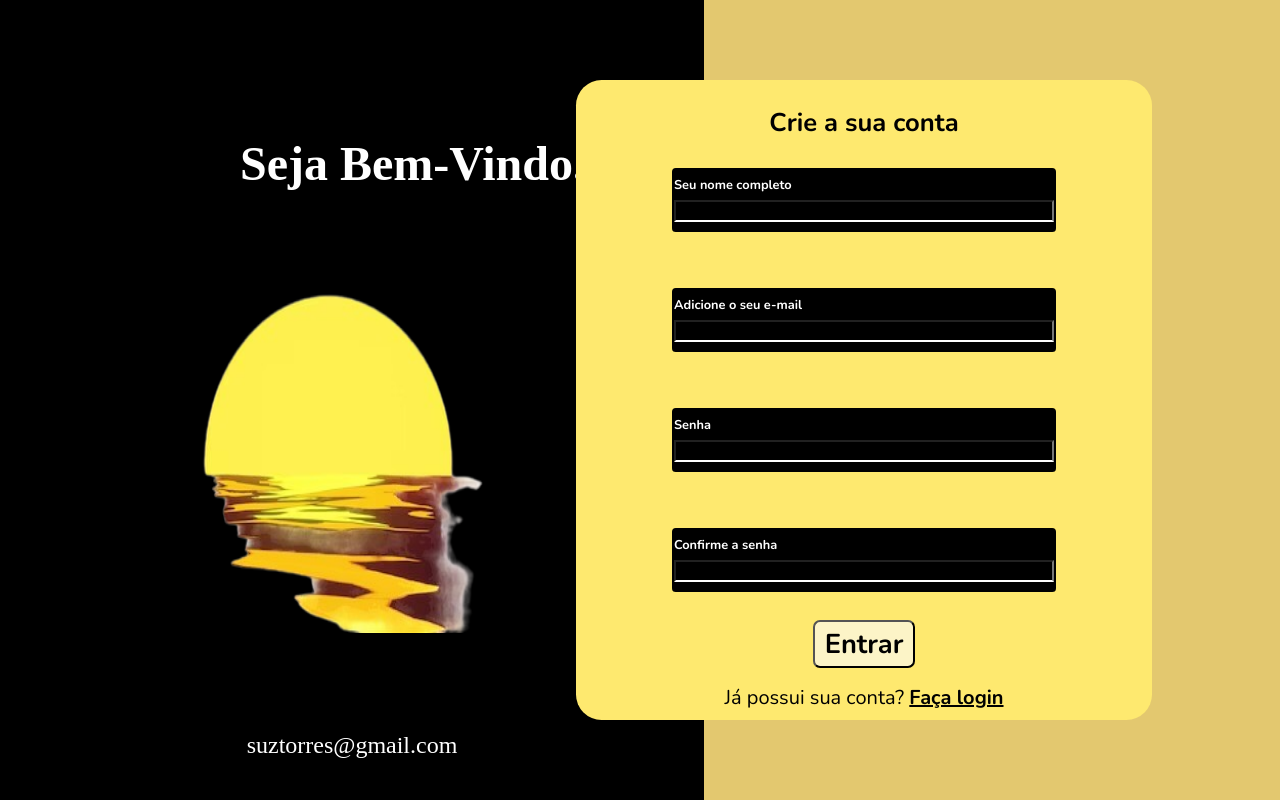
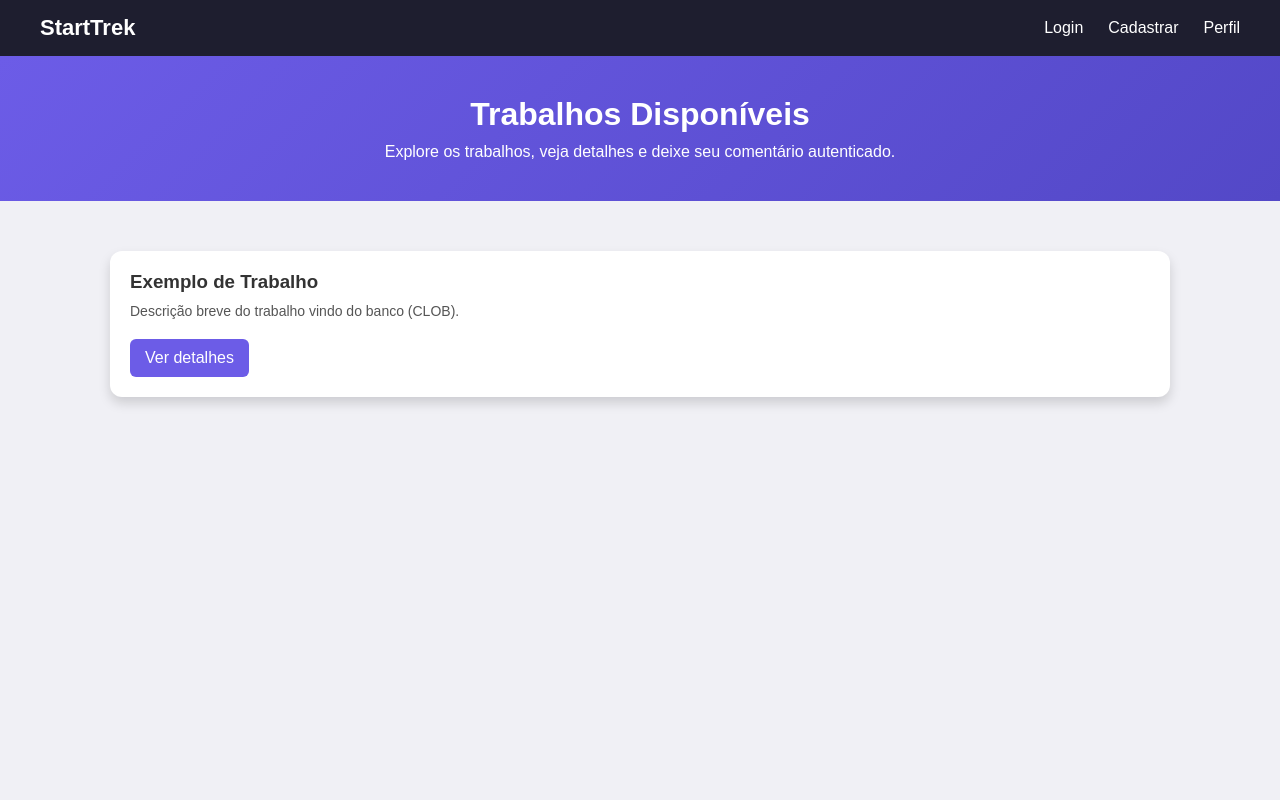
Before and after one commit to JhowQT/Tela-de-Login, a plain HTML site: page index.html in a window 1280 px wide. Drawn offline with nearby package versions, Linux system fonts and the light colour scheme; a web font is replaced by a local one.

Commit message:
telas para o teste do java

```diff
--- /dev/null
+++ b/css/categoria.css
@@ -0,0 +1,106 @@
+/* RESET */
+* {
+    margin: 0;
+    padding: 0;
+    box-sizing: border-box;
+    font-family: Arial, Helvetica, sans-serif;
+}
+
+/* BODY */
+body {
+    background: #f0f0f5;
+}
+
+/* NAVBAR */
+.navbar {
+    width: 100%;
+    padding: 15px 40px;
+    background: #1e1e2f;
+    display: flex;
+    justify-content: space-between;
+    align-items: center;
+}
+
+.logo {
+    color: white;
+    font-size: 22px;
+    font-weight: bold;
+}
+
+.nav-links {
+    list-style: none;
+    display: flex;
+    gap: 25px;
+}
+
+.nav-links li a {
+    color: white;
+    text-decoration: none;
+    font-size: 16px;
+}
+
+.nav-links li a:hover {
+    text-decoration: underline;
+}
+
+/* HEADER */
+.header {
+    text-align: center;
+    padding: 40px 20px;
+    background: linear-gradient(135deg, #6c5ce7, #5348c7);
+    color: white;
+    margin-bottom: 30px;
+}
+
+.header h1 {
+    font-size: 32px;
+    margin-bottom: 10px;
+}
+
+/* CARDS DAS CATEGORIAS */
+.cards-container {
+    width: 100%;
+    max-width: 1100px;
+    margin: auto;
+    display: grid;
+    grid-template-columns: repeat(auto-fit, minmax(260px, 1fr));
+    gap: 20px;
+    padding: 20px;
+}
+
+.card {
+    background: white;
+    padding: 20px;
+    border-radius: 12px;
+    box-shadow: 0 6px 12px rgba(0,0,0,0.15);
+    transition: 0.2s;
+}
+
+.card:hover {
+    transform: translateY(-5px);
+}
+
+.card h3 {
+    margin-bottom: 10px;
+    color: #333;
+}
+
+.card p {
+    font-size: 14px;
+    margin-bottom: 20px;
+    color: #555;
+}
+
+.btn-card {
+    display: inline-block;
+    padding: 10px 15px;
+    background: #6c5ce7;
+    color: white;
+    border-radius: 6px;
+    text-decoration: none;
+    transition: 0.2s;
+}
+
+.btn-card:hover {
+    background: #4c37b3;
+}
--- /dev/null
+++ b/css/index.css
@@ -0,0 +1,106 @@
+/* RESET */
+* {
+    margin: 0;
+    padding: 0;
+    box-sizing: border-box;
+    font-family: Arial, Helvetica, sans-serif;
+}
+
+/* BODY */
+body {
+    background: #f0f0f5;
+}
+
+/* NAVBAR */
+.navbar {
+    width: 100%;
+    padding: 15px 40px;
+    background: #1e1e2f;
+    display: flex;
+    justify-content: space-between;
+    align-items: center;
+}
+
+.logo {
+    color: white;
+    font-size: 22px;
+    font-weight: bold;
+}
+
+.nav-links {
+    list-style: none;
+    display: flex;
+    gap: 25px;
+}
+
+.nav-links li a {
+    color: white;
+    text-decoration: none;
+    font-size: 16px;
+}
+
+.nav-links li a:hover {
+    text-decoration: underline;
+}
+
+/* HEADER */
+.header {
+    text-align: center;
+    padding: 40px 20px;
+    background: linear-gradient(135deg, #6c5ce7, #5348c7);
+    color: white;
+    margin-bottom: 30px;
+}
+
+.header h1 {
+    font-size: 32px;
+    margin-bottom: 10px;
+}
+
+/* CARDS */
+.cards-container {
+    width: 100%;
+    max-width: 1100px;
+    margin: auto;
+    display: grid;
+    grid-template-columns: repeat(auto-fit, minmax(260px, 1fr));
+    gap: 20px;
+    padding: 20px;
+}
+
+.card {
+    background: white;
+    padding: 20px;
+    border-radius: 12px;
+    box-shadow: 0 6px 12px rgba(0,0,0,0.15);
+    transition: 0.2s;
+}
+
+.card:hover {
+    transform: translateY(-5px);
+}
+
+.card h3 {
+    margin-bottom: 10px;
+    color: #333;
+}
+
+.card p {
+    font-size: 14px;
+    margin-bottom: 20px;
+    color: #555;
+}
+
+.btn-card {
+    display: inline-block;
+    padding: 10px 15px;
+    background: #6c5ce7;
+    color: white;
+    border-radius: 6px;
+    text-decoration: none;
+    transition: 0.2s;
+}
+
+.btn-card:hover {
+    background: #4c37b3;
+}
--- a/css/style.css
+++ b/css/style.css
@@ -1,119 +1,91 @@
-*{
-    margin:0;
-    padding:0;
-    box-sizing:border-box;
-}
-body{
-    display:flex;
-    flex-direction: row;
-}
-#inDiv1{
-    background-color: black;
-    display: flex;
-    flex-direction: column;
-    width:55vw;
-}
-#imgSol{
-    text-align: center;
-    margin:auto;
-    width: 50vw;
-    height: 50vh;
-}
-#textDiv1{
-    color:white;
-    margin: auto;
-    font-size: 3vh;
-    font-family:"Orelega One Regular";
-}
-h1{
-    color:white;
-    margin-top: 17vh;
-    font-size: 6vh;
-    margin-left: 30vh;
-    font-family:"Orelega One Regular";
+* {
+    margin: 0;
+    padding: 0;
+    box-sizing: border-box;
+    font-family: Arial, Helvetica, sans-serif;
 }
 
-
-#inDiv2{
+body {
     display: flex;
-    flex-direction: column;
+    justify-content: center;
     align-items: center;
-    justify-content: center;
-    background-color: #E3C86F;
-    width:45vw;
-    height:100vh;
+    min-height: 100vh;
+    background: linear-gradient(135deg, #1e1e2f, #3a3a5a);
 }
 
-#inDiv3{
-    display:flex;
-    flex-direction: column;
-    align-items: center;
-    background-color:#FEE96F;
-    border-radius: 2vw;
-    width:45vw;
-    height:80vh;
-    margin-right:20vw;
+.container {
+    width: 100%;
+    max-width: 400px;
+    padding: 20px;
 }
-h2{
-    display:flex;
-    flex-direction: column;
-    justify-content:end;
-    align-items:center;
-    font-family: "Nunito";
-    font-size:2vw;
-    color:black;
-    margin-top:1.5vh;
-    width:25vw;
-    height:6vh;
+
+.box {
+    background: white;
+    padding: 30px;
+    border-radius: 12px;
+    box-shadow: 0 8px 16px rgba(0,0,0,0.3);
 }
-#inDiv4{
-    display:flex;
-    flex-direction:column;
-    justify-content:space-around;
-    width:30vw;
-    height:60vh;
+
+.box h1 {
+    text-align: center;
+    margin-bottom: 20px;
+    color: #333;
 }
-.inLabel{
-    display:flex;
-    flex-direction:column;
-    border:solid 2px black;
-    border-radius:0.3vw;
-    background-color:black;
-    color:white;
-    height:8vh;
+
+.input-group {
+    margin-bottom: 15px;
 }
-label{
-    display:flex;
-    align-items: center;
-    font-family:"Nunito";
-    font-weight:bold;
-    font-size:1vw;
-    height:4vh;
+
+.input-group label {
+    display: block;
+    font-size: 14px;
+    margin-bottom: 5px;
+    color: #555;
 }
-input{
-    border-bottom: solid 2px rgb(253, 253, 253);
-    height:3vh;
-    margin-bottom:1vh;
-    background-color:black;
-    color:white;
+
+.input-group input,
+.input-group select {
+    width: 100%;
+    padding: 10px;
+    border: 1px solid #bbb;
+    border-radius: 6px;
+    font-size: 14px;
 }
-button{
-    background-color: #FCF4C7;
-    font-size: 3.4vb;
-    border-radius: 0.55vw;
-    width: 8vw;
-    height: 6vh;
-    font-weight: bolder;
-    color:black;
-    font-family: "Nunito";
+
+.input-group input:focus,
+.input-group select:focus {
+    border-color: #6c5ce7;
+    outline: none;
 }
-p{
-    padding-top: 2vh;
-    font-size: 2.5vh;
-    font-family: "Nunito";
+
+.btn {
+    width: 100%;
+    padding: 12px;
+    background: #6c5ce7;
+    color: white;
+    border: none;
+    border-radius: 6px;
+    cursor: pointer;
+    font-size: 16px;
+    transition: 0.2s;
 }
-a{
-    font-weight: bolder;
-    color:black;
-    font-size: 2.5vh;
+
+.btn:hover {
+    background: #5348c7;
 }
+
+.link {
+    text-align: center;
+    margin-top: 15px;
+    font-size: 14px;
+}
+
+.link a {
+    color: #6c5ce7;
+    font-weight: bold;
+    text-decoration: none;
+}
+
+.link a:hover {
+    text-decoration: underline;
+}
--- a/index.html
+++ b/index.html
@@ -3,46 +3,39 @@
 <head>
     <meta charset="UTF-8">
     <meta name="viewport" content="width=device-width, initial-scale=1.0">
-    <link rel="preconnect" href="https://fonts.googleapis.com">
-    <link rel="preconnect" href="https://fonts.gstatic.com" crossorigin>
-    <link href="https://fonts.googleapis.com/css2?family=Averia+Sans+Libre:ital,wght@0,300;0,400;0,700;1,300;1,400;1,700&family=Jaro:opsz@6..72&family=Nunito:ital,wght@0,200..1000;1,200..1000&display=swap" rel="stylesheet">
-    <link rel="preconnect" href="https://fonts.googleapis.com">
-    <link rel="preconnect" href="https://fonts.gstatic.com" crossorigin>
-    <link href="https://fonts.googleapis.com/css2?family=Orelega+One&display=swap" rel="stylesheet">
-    <link rel="stylesheet" href="./css/style.css">
-    <title>Tela de Login</title>
+    <title>Start Trek - Trabalhos</title>
+    <link rel="stylesheet" href="./css/index.css">
 </head>
+
 <body>
-    <div id="inDiv1">
-        <h1> Seja Bem-Vindo.</h1>
-        <img id="imgSol" src="./img/imgsol.png" alt="por do sol">
-        <p id="textDiv1"> suztorres@gmail.com</p>
-    </div>
-    <div id="inDiv2"> <!--só para estilizar -->
-        <div id="inDiv3">
-            <h2>Crie a sua conta</h2>
-            <div id="inDiv4">
-                <div class="inLabel">
-                    <label> Seu nome completo</label>
-                    <input type="text" name="text" required>
-                </div>
-                <div class="inLabel">
-                    <label> Adicione o seu e-mail</label>
-                    <input type="email" name="email" required>
-                </div>
-                <div class="inLabel">
-                    <label> Senha</label>
-                    <input type="password" name="password" required>
-                </div>
-                <div class="inLabel">
-                    <label>Confirme a senha</label>
-                    <input type="cpassword" name="password" required>
-                </div>
-            </div>
-            <button>Entrar</button>
-            <p>Já possui sua conta?</a>
-            <a href="">Faça login</a>
+
+    <!-- NAVBAR -->
+    <nav class="navbar">
+        <div class="logo">StartTrek</div>
+
+        <ul class="nav-links">
+            <li><a href="login.html">Login</a></li>
+            <li><a href="cadastro.html">Cadastrar</a></li>
+            <li><a href="perfil.html">Perfil</a></li>
+        </ul>
+    </nav>
+
+    <!-- HEADER -->
+    <header class="header">
+        <h1>Trabalhos Disponíveis</h1>
+        <p>Explore os trabalhos, veja detalhes e deixe seu comentário autenticado.</p>
+    </header>
+
+    <!-- CONTAINER DOS CARDS -->
+    <section class="cards-container" id="listaTrabalhos">
+        <!-- Os cards serão renderizados via JS depois -->
+        <!-- Exemplo estático (apenas visual, vai apagar depois) -->
+        <div class="card">
+            <h3>Exemplo de Trabalho</h3>
+            <p>Descrição breve do trabalho vindo do banco (CLOB).</p>
+            <a class="btn-card" href="#">Ver detalhes</a>
         </div>
-    </div>
+    </section>
+
 </body>
 </html>
```
Also changed, not shown: html/cadastro.html (added, +44 -0 lines), html/categoria.html (added, +40 -0 lines), html/login.html (added, +31 -0 lines).
